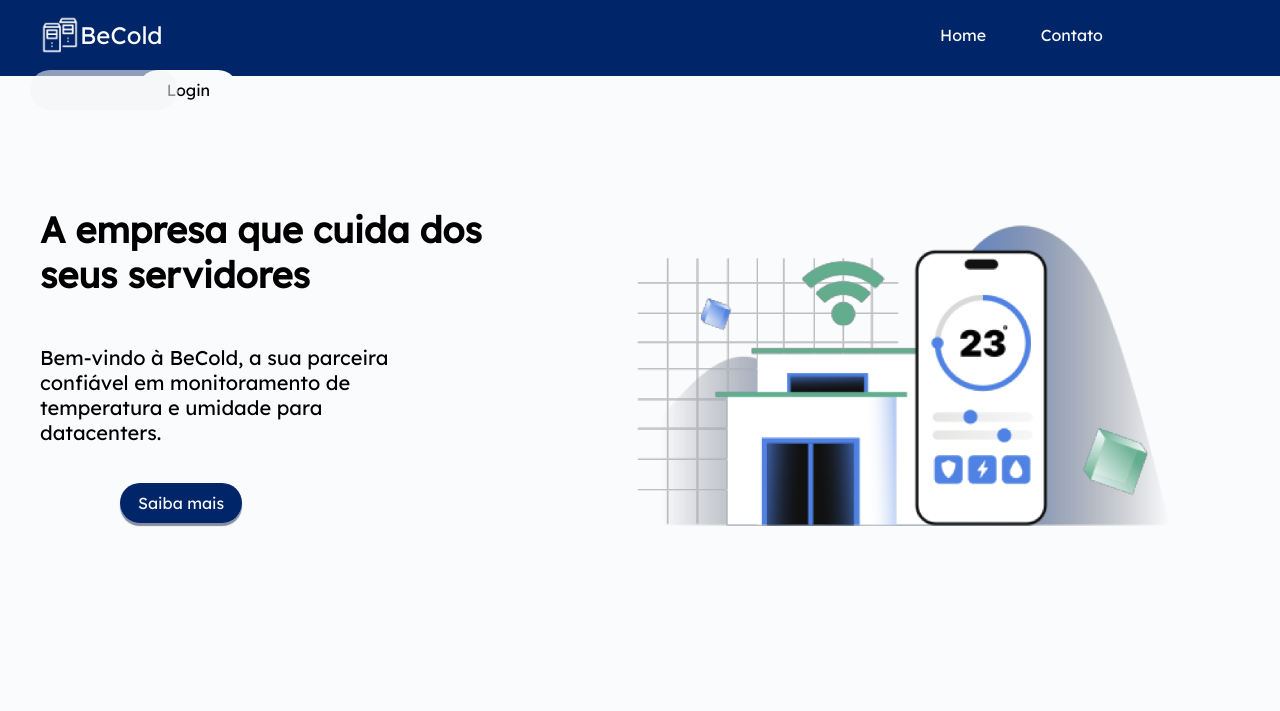
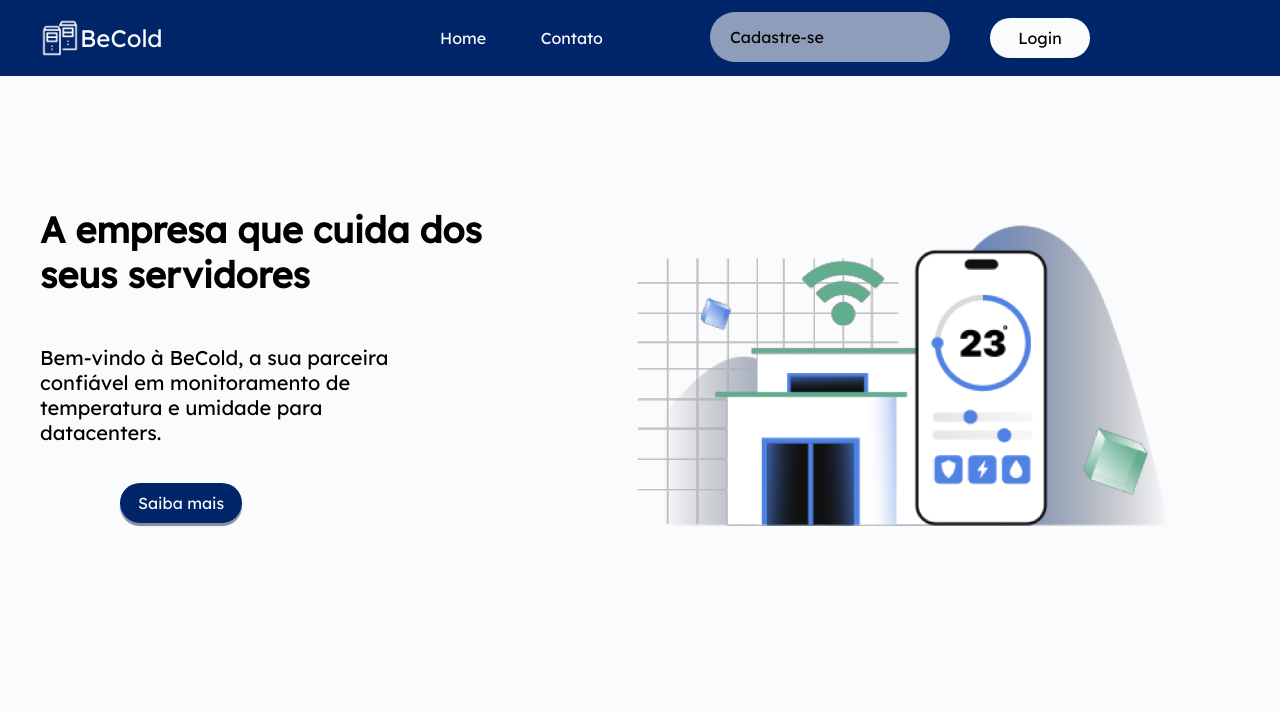
Before and after one commit to thalitabreda/BeCold, a plain HTML site: page siteBecold/site.html in a window 1280 px wide. Shown: the top 711 px of the page. Drawn offline with Linux system fonts and the light colour scheme.

Commit message:
ajuste de redirecionamento das paginas

```diff
--- a/siteBecold/css/estilo.css
+++ b/siteBecold/css/estilo.css
@@ -8,7 +8,7 @@ body{
 .header-container{
   height: 76px;
   display:grid;
-  grid-template-columns: 3fr 1fr ;
+  grid-template-columns: 3fr 3fr 3fr ;
   align-items: center;
 }
 .logo p{
@@ -32,27 +32,30 @@ body{
 
 .login-botao li:last-child{
     text-align: center;
-    position: relative;
+    position: absolute;
+    left: 150px;
     width: 80px;
-    color:#010203;
+    color:#000000;
     border-radius: 100px;
     padding: 10px 10px ;
     background-color: #fafbfd;
     position: relative;
 }
 .login-botao li:first-child{
-  color: #fafbfd;
+  color: #fffdfd;
 }
-.login-botao li:last-child::after{
+.login-botao li:first-child{
   content:"";
-  color: #fafbfd;
+  align-items: center;
+  display: inline-flex;
+  color: #020101fa;
   position: absolute;
-  right: 60px;
-  top: 0px;
+  right: 330px;
+  top: 12px;
   height: 20px;
-  width: 120px;
+  width: 200px;
   border-radius: 100px;
-  padding: 10px 14px ;
+  padding: 15px 20px ;
   background-color: rgba(245, 245, 245, 0.58);
 }
 .inicial{
--- a/siteBecold/site.html
+++ b/siteBecold/site.html
@@ -44,7 +44,7 @@
      <div class=" sobre-nos-conteudo">
         <h3>Quem somos nós</h3>
         <h2> Para um ambiente bem monitorado e com qualidade.</h2>
-        <p>Na <span>BeCold</span>, estamos comprometidos em fornecer soluções de monitoramento de classe mundial que garantam a integridade e a confiabilidade do seu datacenter. Com uma equipe de <span>especialistas</span> apaixonados por tecnologia e inovação, trabalhamos incansavelmente para proteger os ativos mais críticos da sua empresa.
+        <p>Na <span>BeCold</span>, estamos comprometidos em fornecer soluções de monitoramento de classe mundial, que garantam a integridade e a confiabilidade do seu datacenter. <br> Com uma equipe de <span>especialistas</span> apaixonados por tecnologia e inovação, trabalhamos incansavelmente para proteger os ativos mais críticos da sua empresa.
         </p>
      </div>
      <div class="sobre-nos-img">
@@ -66,7 +66,7 @@
       <div class="cultura-relacionamento">
         <div>
         <h2>Relacionamento</h2>
-        <p>Acreditamos que para entregamos a melhor projeto possível, o relacionamento entre Becold e empresa deve ser forte. A comunicação do relacionamento será ativa para atingir os objetivos e as metas
+        <p>Acreditamos que para entregamos o melhor projeto possível, o relacionamento entre a Becold e a sua empresa devem ser fortes. <br> A comunicação do relacionamento será ativa para atingir os objetivos e as metas.
         </p>
       </div>
         <img src="img/Online chatbot with generative AI.png" alt="">
@@ -77,7 +77,7 @@
   <section class="calculadora">
     <div class="margin calculadora-container">
       <div class="calculadora-conteudo">
-        <h1>Simule os benefícios dos nossos serviços para o seu datacente.</h1>
+        <h1>Simule os benefícios dos nossos serviços para o seu datacenter.</h1>
         <a href="">Simulador Financeiro</a>
       </div>
     </div>
```
Also changed, not shown: siteBecold/cadastro.html (+4 -0 lines).
